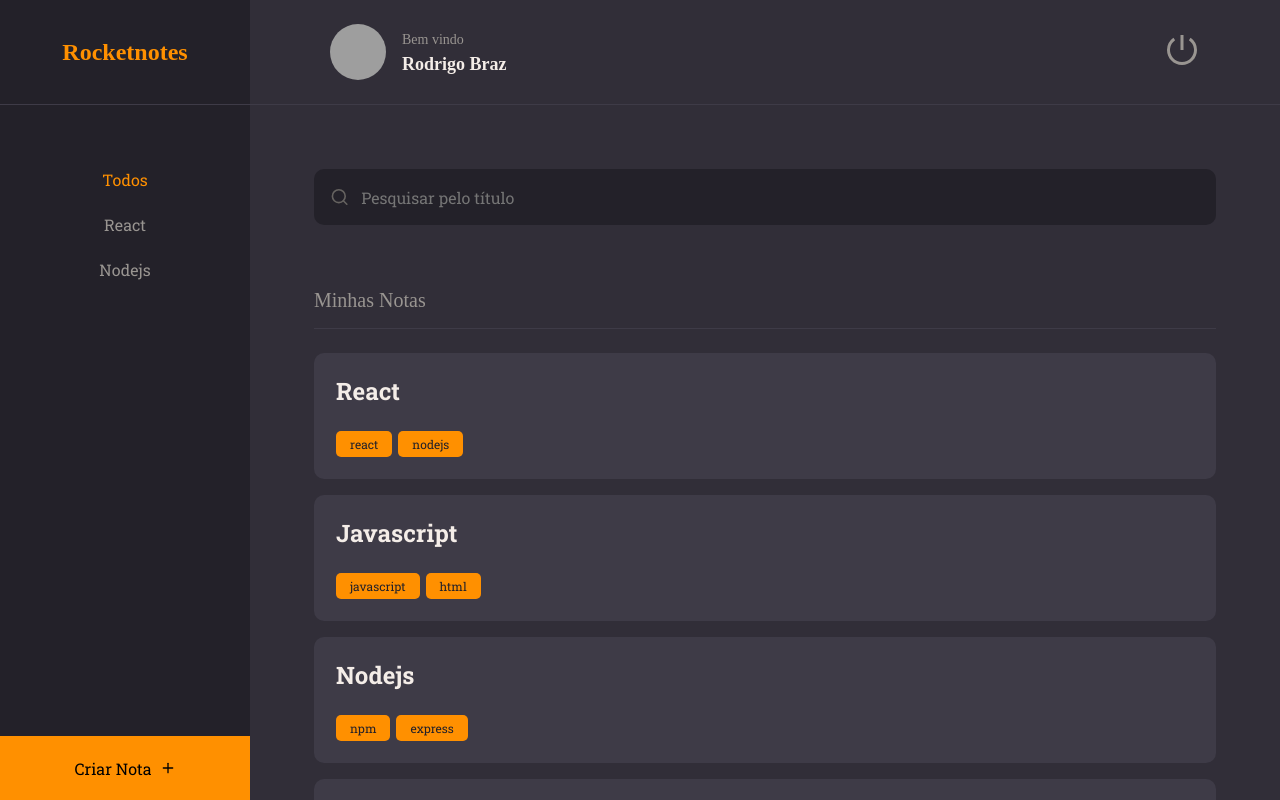
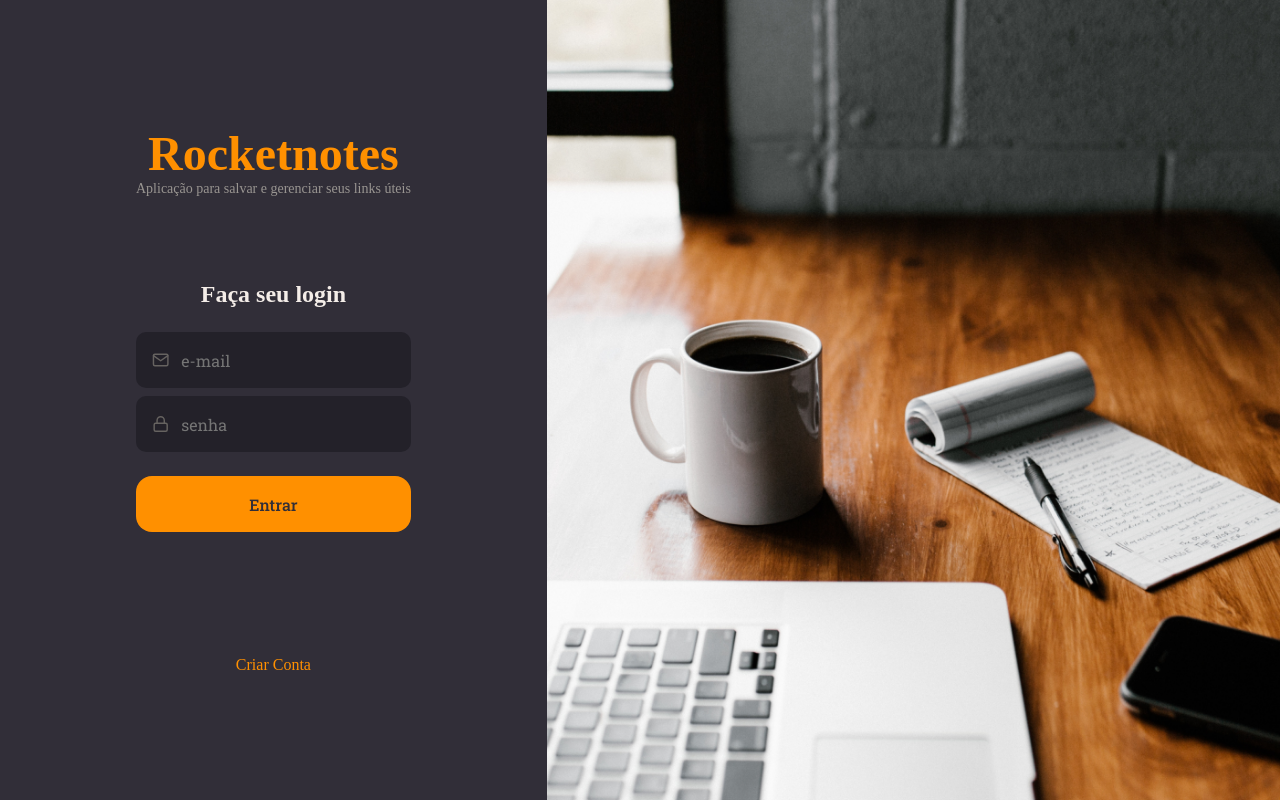
Before and after one commit to DigoB/Rocketnotes, a React (Vite) app in the folder rocketnotes/: page / in a window 1280 px wide. Built offline with nearby package versions, Linux system fonts and the light colour scheme; grey boxes are pictures that could not be loaded.

Commit message:
Sign in page created

```diff
--- a/rocketnotes/src/main.jsx
+++ b/rocketnotes/src/main.jsx
@@ -1,15 +1,16 @@
 import React from 'react'
 import ReactDOM from 'react-dom/client'
-import { Home } from './pages/home'
 import { ThemeProvider } from 'styled-components'
 import theme from "./styles/theme"
 import GlobalStyles from './styles/global'
+import { SignIn } from './pages/signIn'
+
 
 ReactDOM.createRoot(document.getElementById('root')).render(
   <React.StrictMode>
     <ThemeProvider theme={theme}>
       <GlobalStyles />
-      <Home />
+      <SignIn />
     </ThemeProvider>
   </React.StrictMode>
 )
--- a/rocketnotes/src/pages/signIn/index.jsx
+++ b/rocketnotes/src/pages/signIn/index.jsx
@@ -0,0 +1,36 @@
+import { FiMail, FiLock } from 'react-icons/fi'
+import { Input } from '../../components/input'
+import { Button } from '../../components/button'
+import { Container, Form, Background } from './styles';
+
+export function SignIn() {
+
+    return (
+        <Container>
+            <Form>
+                <h1>Rocketnotes</h1>
+                <p>Aplicação para salvar e gerenciar seus links úteis</p>
+                <h2>Faça seu login</h2>
+
+                <Input
+                    placeholder="e-mail"
+                    type="text"
+                    icon={FiMail}
+                />
+
+                <Input
+                    placeholder="senha"
+                    type="password"
+                    icon={FiLock}
+                />
+
+                <Button title="Entrar"/>
+
+                <a href="#">Criar Conta</a>
+
+            </Form>
+
+            <Background />
+        </Container>
+    )
+}
--- a/rocketnotes/src/pages/signIn/styles.js
+++ b/rocketnotes/src/pages/signIn/styles.js
@@ -0,0 +1,47 @@
+import styled from "styled-components";
+import backgroundImg from "../../assets/background.png"
+
+export const Container = styled.div`
+    height: 100vh;
+    display: flex;
+
+    align-items: stretch;
+`
+
+export const Form = styled.form`
+    padding: 0 136px;
+    display: flex;
+    flex-direction: column;
+    justify-content: center;
+    align-items: center;
+
+    text-align: center;
+
+    > h1 {
+        font-size: 48px;
+        color: ${({ theme }) => theme.COLORS.ORANGE};
+    }
+
+    > h2 {
+        font-size: 24px;
+        margin-top: 84px;
+        margin-bottom: 24px;
+    }
+
+    > p {
+        font-size: 14px;
+        color: ${({ theme }) => theme.COLORS.GRAY_100};
+    }
+
+    > a {
+        margin-top: 124px;
+        color: ${({ theme }) => theme.COLORS.ORANGE};
+    }
+`
+
+export const Background = styled.div`
+    flex: 1;
+    background: url(${backgroundImg}) no-repeat center center;
+    background-size: cover;
+
+`
```
Also changed, not shown: rocketnotes/src/assets/background.png (added).
